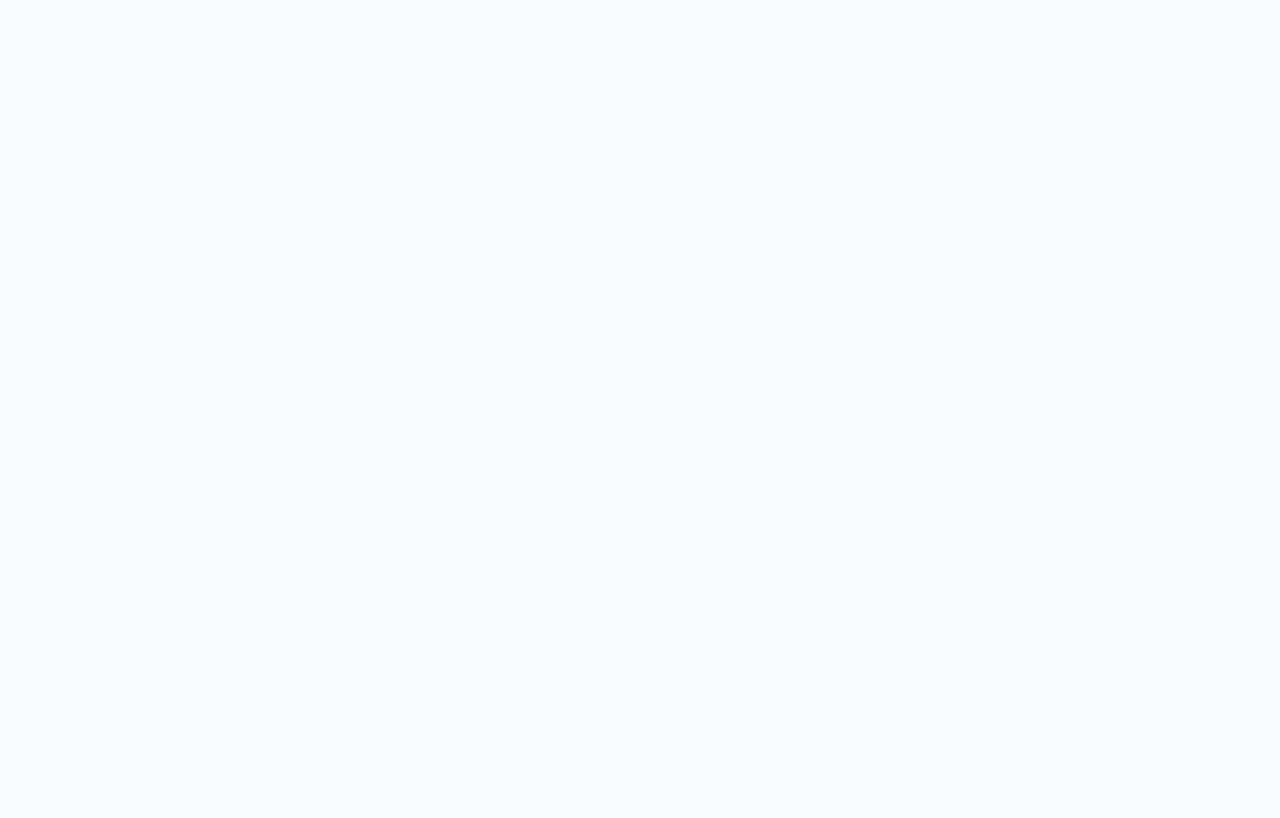
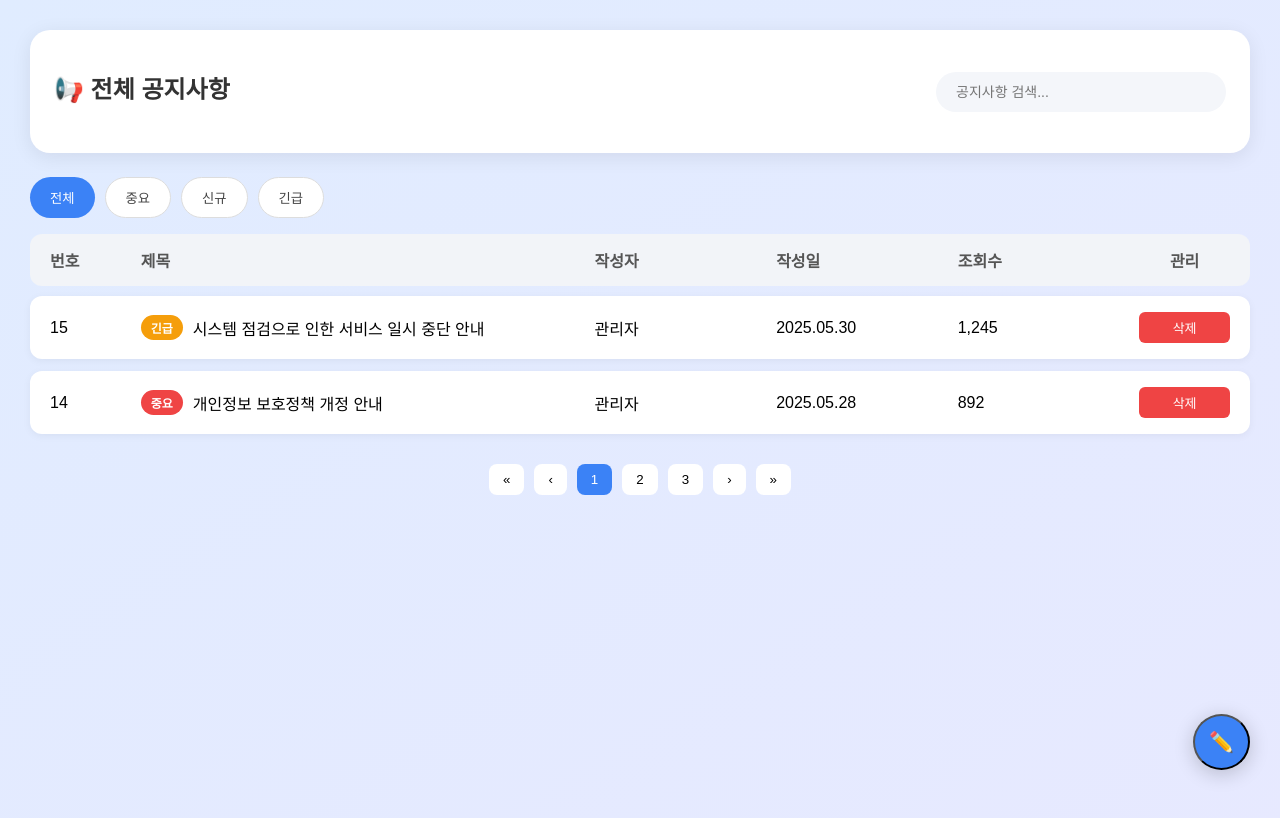
Before and after one commit to hanseungye/board_poject, a React (Create React App) app: page /board in a window 1280 px wide. Before the commit this address had no page. Shown: the top 818 px of the page. Built offline with nearby package versions, Linux system fonts and the light colour scheme.

Commit message:
새로운 페이지 생성

```diff
--- a/src/App.js
+++ b/src/App.jsx
@@ -3,7 +3,7 @@ import Main from "./Main/Main";
 import Login from "./Login/Login";
 import Membership from "./Membership/Membership";
 import { QueryClient, QueryClientProvider } from '@tanstack/react-query';
-
+import Board from "./Board/Board";
 const queryClient = new QueryClient();
 
 function App() {
@@ -15,7 +15,8 @@ function App() {
           <Route path="/" element={<Main />} />
           <Route path="/main" element={<Main />} />
           <Route path="/login" element={<Login />} />
-          <Route path="/membership" element={<Membership />} />
+          <Route path="/membership" element={<Membership/>} />
+          <Route path="/board" element = {<Board/>}></Route>
           {/* 기타 라우트 */}
         </Routes>
       </Router>
--- /dev/null
+++ b/src/Board/Board.jsx
@@ -0,0 +1,74 @@
+// Board.jsx
+import React from 'react';
+import styles from './board.module.css';
+
+function Board() {
+  return (
+    <div className={styles.container}>
+      {/* 헤더 */}
+      <div className={styles.headerBox}>
+        <h1 className={styles.title}>📢 전체 공지사항</h1>
+        <input className={styles.searchInput} placeholder="공지사항 검색..." />
+      </div>
+
+      {/* 필터 탭 */}
+      <div className={styles.tabBox}>
+        <button className={`${styles.tab} ${styles.active}`}>전체</button>
+        <button className={styles.tab}>중요</button>
+        <button className={styles.tab}>신규</button>
+        <button className={styles.tab}>긴급</button>
+      </div>
+
+      {/* 테이블 헤더 */}
+      <div className={styles.tableHeader}>
+        <span>번호</span>
+        <span>제목</span>
+        <span>작성자</span>
+        <span>작성일</span>
+        <span>조회수</span>
+        <span className={styles.actionHeader}>관리</span>
+      </div>
+
+      {/* 공지 아이템 */}
+      <div className={styles.noticeItem}>
+        <span>15</span>
+        <div className={styles.titleBox}>
+          <span className={`${styles.badge} ${styles.emergency}`}>긴급</span>
+          <span>시스템 점검으로 인한 서비스 일시 중단 안내</span>
+        </div>
+        <span>관리자</span>
+        <span>2025.05.30</span>
+        <span>1,245</span>
+        <button className={styles.deleteBtn}>삭제</button>
+      </div>
+
+      <div className={styles.noticeItem}>
+        <span>14</span>
+        <div className={styles.titleBox}>
+          <span className={`${styles.badge} ${styles.important}`}>중요</span>
+          <span>개인정보 보호정책 개정 안내</span>
+        </div>
+        <span>관리자</span>
+        <span>2025.05.28</span>
+        <span>892</span>
+        <button className={styles.deleteBtn}>삭제</button>
+      </div>
+
+      {/* 페이지네이션 */}
+      <div className={styles.pagination}>
+        <button>«</button>
+        <button>‹</button>
+        <button className={styles.activePage}>1</button>
+        <button>2</button>
+        <button>3</button>
+        <button>›</button>
+        <button>»</button>
+      </div>
+
+      {/* 글쓰기 버튼 */}
+      <button className={styles.writeBtn}>✏️</button>
+    </div>
+  );
+}
+
+export default Board;
--- /dev/null
+++ b/src/Board/board.module.css
@@ -0,0 +1,201 @@
+/* Board.module.css */
+.container {
+  min-height: 100vh;
+  background: linear-gradient(to bottom right, #e0ecff, #e7e9ff);
+  padding: 30px;
+  position: relative;
+  font-family: sans-serif;
+}
+
+.headerBox {
+  display: flex;
+  justify-content: space-between;
+  align-items: center;
+  background: white;
+  padding: 24px;
+  border-radius: 20px;
+  box-shadow: 0 4px 20px rgba(0, 0, 0, 0.08);
+  margin-bottom: 24px;
+}
+
+.title {
+  font-size: 24px;
+  font-weight: bold;
+  color: #333;
+}
+
+.searchInput {
+  padding: 12px 20px;
+  border-radius: 9999px;
+  border: none;
+  background: #f4f6fa;
+  font-size: 14px;
+  width: 250px;
+}
+
+.tabBox {
+  display: flex;
+  gap: 10px;
+  margin-bottom: 16px;
+}
+
+.tab {
+  padding: 10px 20px;
+  border-radius: 9999px;
+  background: white;
+  color: #444;
+  font-weight: 500;
+  border: 1px solid #ddd;
+  cursor: pointer;
+}
+
+.tab:hover {
+  background: #f5f5f5;
+}
+
+.active {
+  background: #3b82f6;
+  color: white;
+  border: none;
+}
+
+.tableHeader {
+  display: grid;
+  grid-template-columns: 1fr 5fr 2fr 2fr 2fr;
+  background: #f2f4f8;
+  padding: 14px 20px;
+  border-radius: 12px;
+  font-weight: bold;
+  color: #555;
+  margin-bottom: 10px;
+}
+
+.noticeItem {
+  display: grid;
+  grid-template-columns: 1fr 5fr 2fr 2fr 2fr;
+  background: white;
+  padding: 16px 20px;
+  border-radius: 12px;
+  box-shadow: 0 2px 8px rgba(0, 0, 0, 0.05);
+  margin-bottom: 12px;
+  align-items: center;
+  transition: all 0.2s;
+}
+
+.noticeItem:hover {
+  transform: translateY(-2px);
+  box-shadow: 0 4px 16px rgba(0, 0, 0, 0.1);
+}
+
+.titleBox {
+  display: flex;
+  gap: 10px;
+  align-items: center;
+}
+
+.badge {
+  padding: 4px 10px;
+  border-radius: 9999px;
+  font-size: 12px;
+  font-weight: bold;
+  color: white;
+}
+
+.emergency {
+  background: #f59e0b;
+}
+
+.important {
+  background: #ef4444;
+}
+
+.new {
+  background: #fb923c;
+}
+
+.pagination {
+  display: flex;
+  justify-content: center;
+  gap: 10px;
+  margin-top: 30px;
+}
+
+.pagination button {
+  background: white;
+  border: none;
+  padding: 8px 14px;
+  border-radius: 8px;
+  font-weight: 500;
+  cursor: pointer;
+}
+
+.pagination button:hover {
+  background: #e5e7eb;
+}
+
+.activePage {
+  background: #3b82f6 !important;
+  color: white;
+}
+
+.writeBtn {
+  position: fixed;
+  bottom: 30px;
+  right: 30px;
+  background: #3b82f6;
+  color: white;
+  padding: 14px;
+  border-radius: 50%;
+  font-size: 20px;
+  box-shadow: 0 4px 20px rgba(0, 0, 0, 0.2);
+  transition: 0.2s;
+  cursor: pointer;
+}
+
+.writeBtn:hover {
+  background: #2563eb;
+  transform: scale(1.05);
+}
+/* 기존 CSS 유지 + 아래 추가 */
+
+.tableHeader {
+  display: grid;
+  grid-template-columns: 1fr 5fr 2fr 2fr 2fr 1fr;
+  background: #f2f4f8;
+  padding: 14px 20px;
+  border-radius: 12px;
+  font-weight: bold;
+  color: #555;
+  margin-bottom: 10px;
+}
+
+.noticeItem {
+  display: grid;
+  grid-template-columns: 1fr 5fr 2fr 2fr 2fr 1fr;
+  background: white;
+  padding: 16px 20px;
+  border-radius: 12px;
+  box-shadow: 0 2px 8px rgba(0, 0, 0, 0.05);
+  margin-bottom: 12px;
+  align-items: center;
+  transition: all 0.2s;
+}
+
+.actionHeader {
+  text-align: center;
+}
+
+.deleteBtn {
+  padding: 6px 10px;
+  background-color: #ef4444;
+  color: white;
+  border: none;
+  border-radius: 6px;
+  font-size: 13px;
+  cursor: pointer;
+  transition: 0.2s ease;
+}
+
+.deleteBtn:hover {
+  background-color: #dc2626;
+}
--- a/src/Main/Main.js
+++ b/src/Main/Main.jsx
@@ -8,6 +8,9 @@ function Main() {
   const handle_Login = () => {
     navigate("/login");
   }
+  const handle_Announcement = () =>{
+
+  }
   return (
     /*제목 부분*/
     <div className={styles.grid}>
@@ -17,7 +20,7 @@ function Main() {
       />
       {/*전체 공지사항, 보고서 제출, 최신 IT 블로그 모음. 메뉴 구성*/}
       <div className={styles.dashboardContainer}> {/*컨테이너 박스*/}
-        <div>
+        <div onClick={handle_Announcement}> {/*공지사항 게시판 이동*/}
           <p>아이콘</p>
           <h3>전체 공지사항</h3>
           <p>중요한 공지사항과 업데이트 정보를 한눈에 확인할 수 있다.</p>
```
Also changed, not shown: src/Board/Board_write/Board_write.jsx (added, +12 -0 lines), src/Board/Board_write/write.module.css (added), src/Main/Login_page/Login.jsx (renamed from src/Main/Login_page/Login.js), src/Membership/Membership.jsx (renamed from src/Membership/Membership.js).
